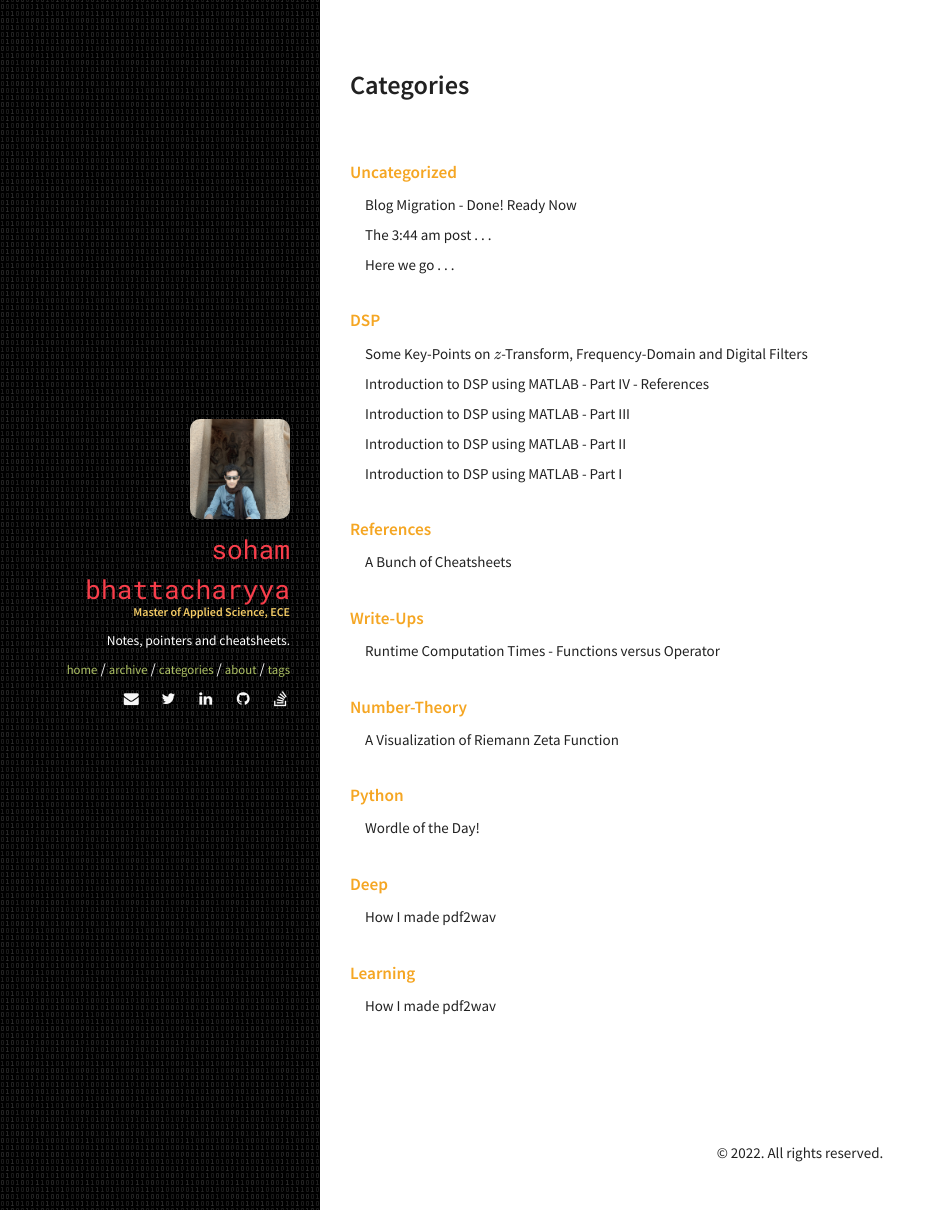
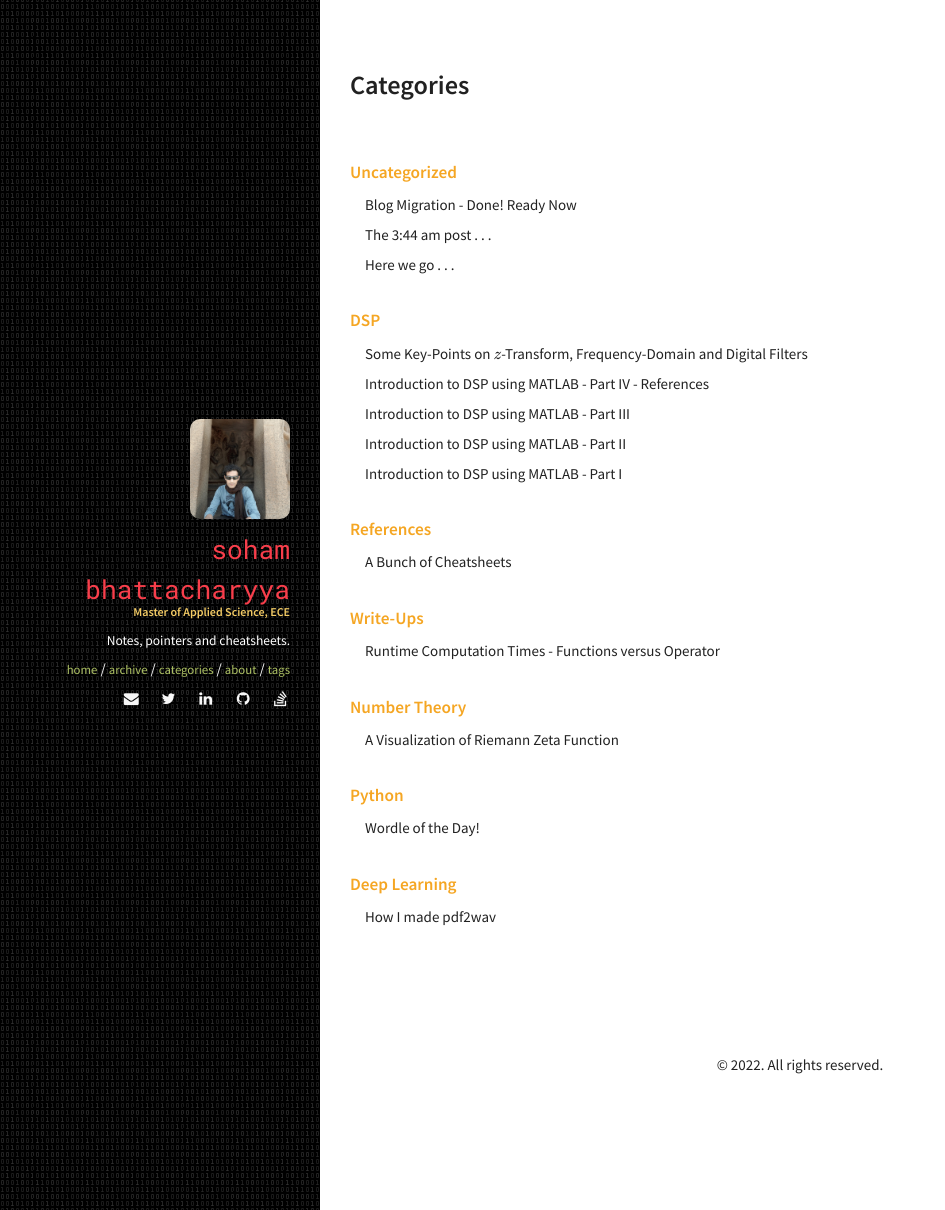
Before and after one commit to sohambhattacharyya/sohambhattacharyya.github.io, a Jekyll site: the page built from categories/index.html, in a window 1280 px wide. Shown: the whole page, without its empty margins (0-945 px from the left). Built offline with Jekyll 4.4.1, drawn with Linux system fonts in a browser that asks for light colours; formulas are drawn with MathJax 3.

Commit message:
cateories again

```diff
--- a/_posts/2018-08-28-A-Visualization-of-Riemann-Zeta-Function.markdown
+++ b/_posts/2018-08-28-A-Visualization-of-Riemann-Zeta-Function.markdown
@@ -2,7 +2,7 @@
 layout: post
 title: "A Visualization of Riemann Zeta Function"
 date: 2018-08-28 00:00:00
-categories: Number-Theory
+categories: [Number Theory]
 tags: [zeta, Riemann, visualization, number, theory, function, analytic, computation]
 comments: true
 image:
--- a/_posts/2022-06-05-How-I-made-pdf2wav.markdown
+++ b/_posts/2022-06-05-How-I-made-pdf2wav.markdown
@@ -2,7 +2,7 @@
 layout: post
 title: "How I made pdf2wav"
 date: 2022-06-05 22:56:00
-categories: "Deep Learning"
+categories: [Deep Learning]
 tags: [DeepLearning, AI, TTS, Text-To-Speech, spectrogram, vocoder, FastPitch, MelGAN, tacotron2, speechsynthesis]
 comments: true
 #image:
```
